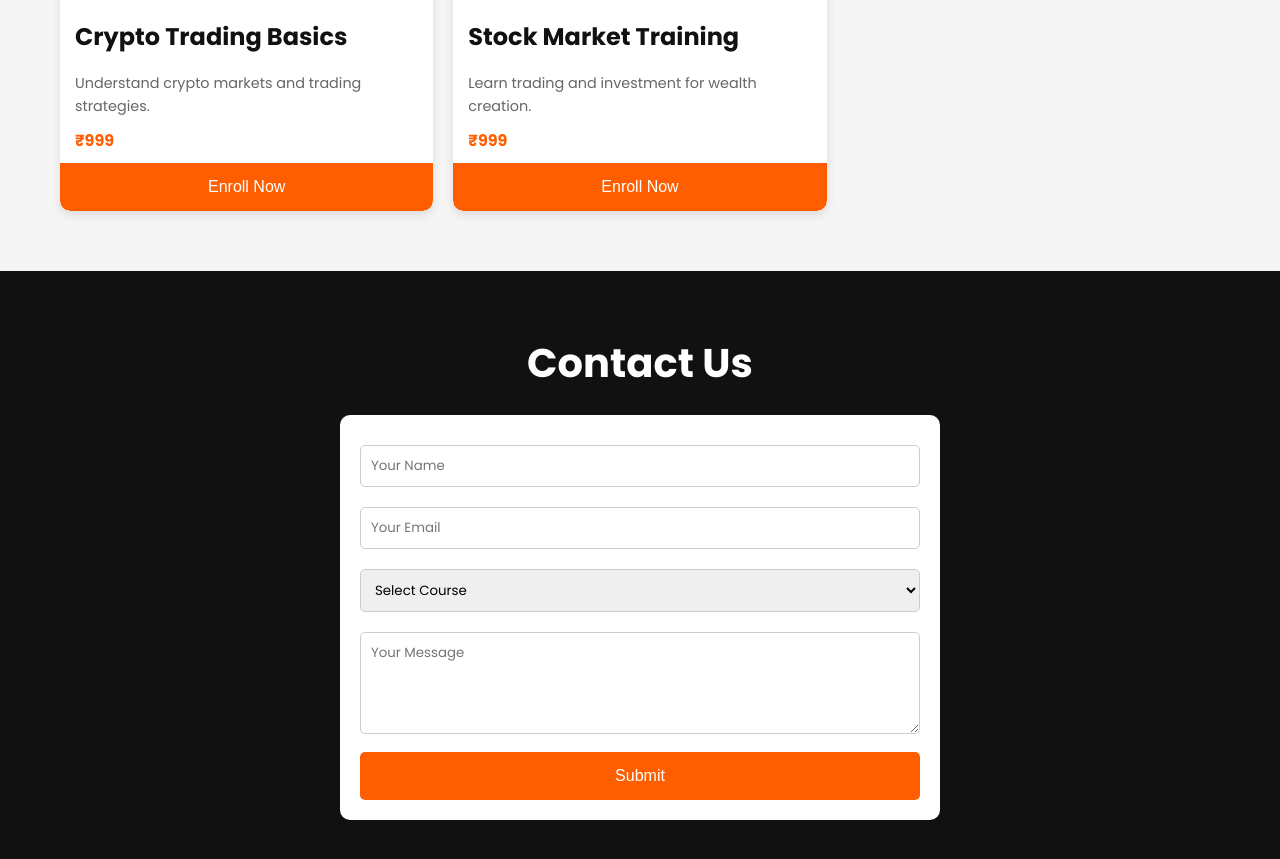
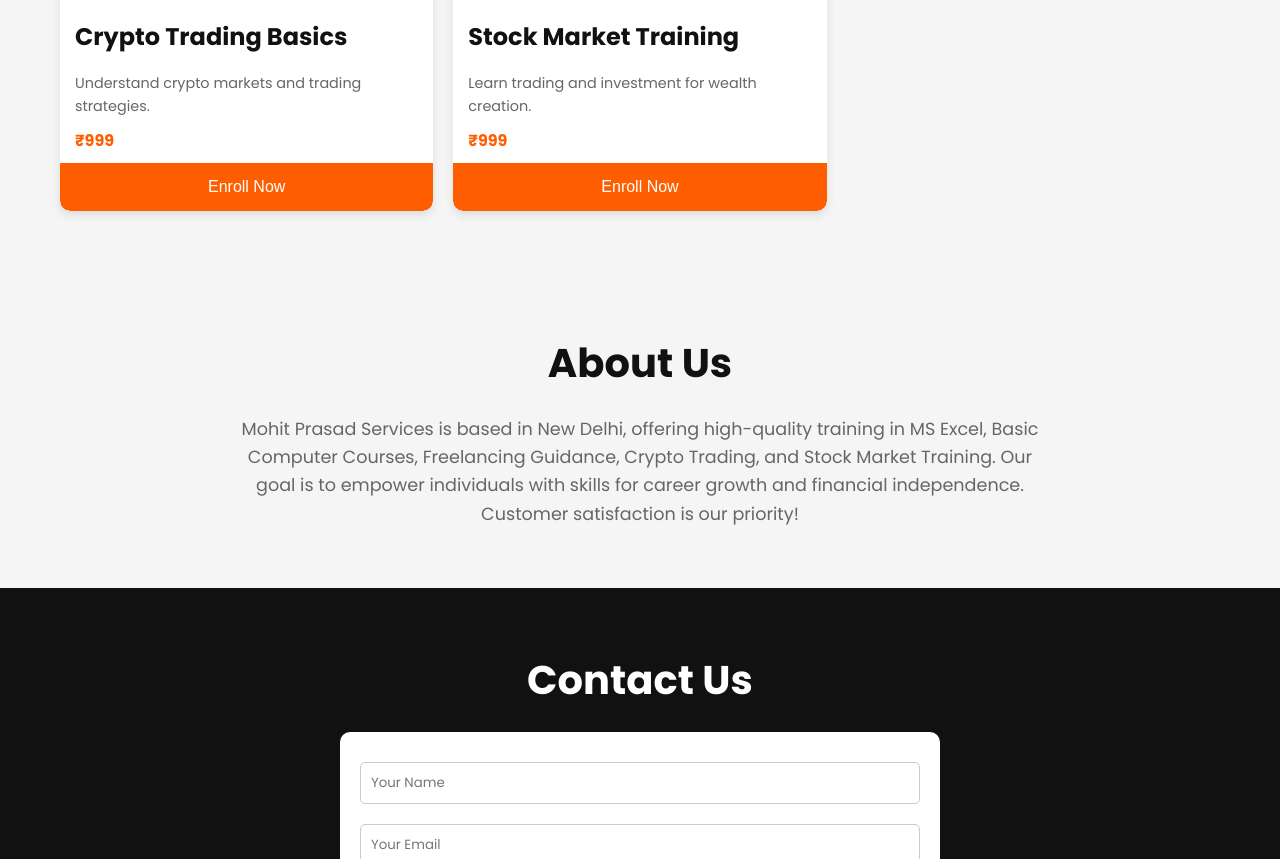
Before and after one commit to mohitparsad371-commits/My-website-, a plain HTML site: page index.html in a window 1280 px wide. Shown: the part 1941-2800 px from the top of the page. Drawn offline with Linux system fonts and the light colour scheme.

Commit message:
Ram ram ji

```diff
--- a/index.html
+++ b/index.html
@@ -185,6 +185,25 @@
     .course-card button:hover {
       background: #e55000;
     }
+    /* About Section */
+    .about {
+      padding: 60px 20px;
+      max-width: 1200px;
+      margin: auto;
+      text-align: center;
+      background: #f5f5f5;
+    }
+    .about h2 {
+      font-size: 2.5rem;
+      margin-bottom: 20px;
+      color: #111;
+    }
+    .about p {
+      max-width: 800px;
+      margin: auto;
+      font-size: 1.1rem;
+      color: #666;
+    }
     /* Contact Section */
     .contact {
       padding: 60px 20px;
@@ -233,10 +252,15 @@
     }
     @media (max-width: 768px) {
       .hero h1 { font-size: 2rem; }
-      .courses h2, .contact h2 { font-size: 2rem; }
+      .courses h2, .contact h2, .animation h2, .about h2 { font-size: 2rem; }
       header img { max-width: 180px; }
       .globe { width: 200px; height: 200px; }
       .course-marker div { font-size: 0.8rem; padding: 5px 10px; transform: translateZ(100px); }
+      .course-marker:nth-child(1) div { transform: rotateY(0deg) translateZ(100px); }
+      .course-marker:nth-child(2) div { transform: rotateY(72deg) translateZ(100px); }
+      .course-marker:nth-child(3) div { transform: rotateY(144deg) translateZ(100px); }
+      .course-marker:nth-child(4) div { transform: rotateY(216deg) translateZ(100px); }
+      .course-marker:nth-child(5) div { transform: rotateY(288deg) translateZ(100px); }
     }
   </style>
   <link href="https://fonts.googleapis.com/css2?family=Poppins:wght@400;500;700&display=swap" rel="stylesheet">
@@ -250,6 +274,7 @@
     <a href="#home">Home</a>
     <a href="#animation">Animation</a>
     <a href="#courses">Courses</a>
+    <a href="#about">About</a>
     <a href="#contact">Contact</a>
   </nav>
   <section class="hero" id="home">
@@ -308,6 +333,10 @@
       </div>
     </div>
   </section>
+  <section class="about" id="about">
+    <h2>About Us</h2>
+    <p>Mohit Prasad Services is based in New Delhi, offering high-quality training in MS Excel, Basic Computer Courses, Freelancing Guidance, Crypto Trading, and Stock Market Training. Our goal is to empower individuals with skills for career growth and financial independence. Customer satisfaction is our priority!</p>
+  </section>
   <section class="contact" id="contact">
     <h2>Contact Us</h2>
     <form onsubmit="sendMessage(event)">
@@ -343,4 +372,4 @@
     }
   </script>
 </body>
-          </html>
+  </html>
```
